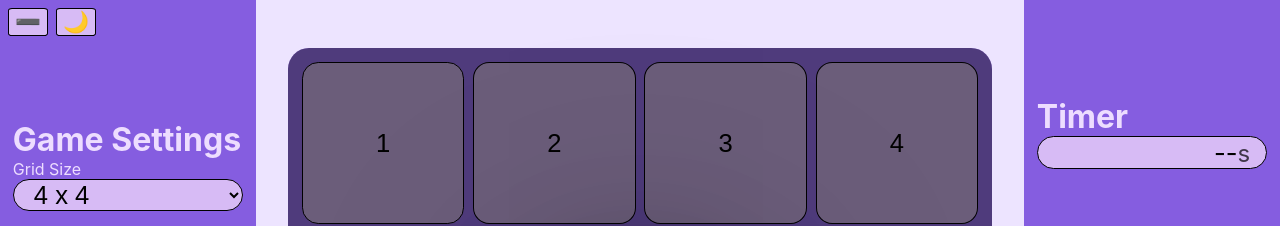
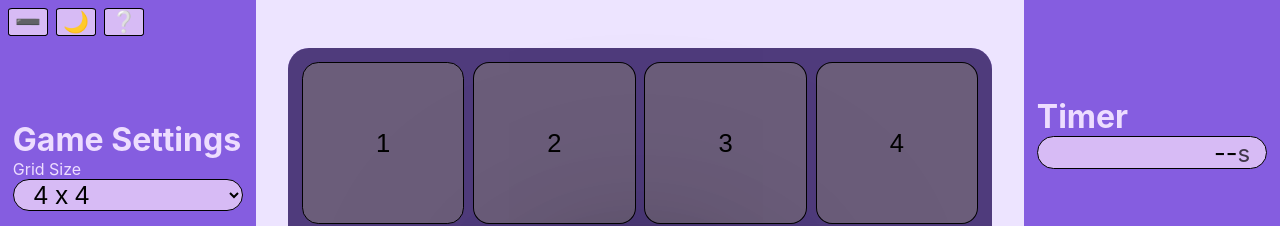
Before and after one commit to BerkYeni/schulteproject, a React (Create React App) app: page / in a window 1280 px wide. Shown: the top 226 px of the page. Built offline with nearby package versions, Linux system fonts and the light colour scheme.

Commit message:
added open about button

```diff
--- a/src/App.tsx
+++ b/src/App.tsx
@@ -58,6 +58,7 @@ const App = () => {
     getMatchesFromLocalStorage(matchesKey)
   );
   const [hidePanels, setHidePanels] = useState<boolean>(false);
+  const [aboutIsHidden, setAboutIsHidden] = useState(true);
   const [gameMode, setGameMode] = useState<GameMode>(GameMode.Vanilla);
 
   const resetMatches = () => setMatches([]);
@@ -487,11 +488,13 @@ const App = () => {
 
   const onExposePanels = () => setHidePanels(false)
   const onHidePanels = () => setHidePanels(true)
+  const onOpenAbout = () => setAboutIsHidden(false);
+  const onCloseAbout = () => setAboutIsHidden(true);
 
   return (
     <div className={`App`}>
-      <ScreenControls onExposePanels={onExposePanels} onHidePanels={onHidePanels} hidden={hidePanels} />
-      <About />
+      <ScreenControls onExposePanels={onExposePanels} onHidePanels={onHidePanels} onOpenAbout={onOpenAbout} hidden={hidePanels} />
+      <About aboutIsHidden={aboutIsHidden} onCloseAbout={onCloseAbout} />
 
 
       <ControlPanel
--- a/src/components/Other/About.tsx
+++ b/src/components/Other/About.tsx
@@ -2,13 +2,14 @@ import React, { FC, useState } from "react";
 import AboutSection from "./AboutSection";
 
 interface AboutProps {
-  // closeAboutButtonCallback: () => void;
+  onCloseAbout: () => void;
+  aboutIsHidden: boolean;
 }
 
 const About: FC<AboutProps> = (props) => {
-  // const { closeAboutButtonCallback } = props;
+  const { onCloseAbout, aboutIsHidden } = props;
   const [openedAccordionIndex, setOpenedAccordionIndex] = useState(0);
-  const [hidden, setHidden] = useState(true);
+  // const [hidden, setHidden] = useState(true);
 
   const aboutSections = [
     {
@@ -63,14 +64,14 @@ const About: FC<AboutProps> = (props) => {
 
   ];
 
-  const closeAboutCallback = () => setHidden((prev) => !prev);
+  // const onCloseAbout = () => setHidden((prev) => !prev);
 
   return (
-    <div className={hidden ? "hidden" : ""}>
-      <div className="aboutBgOverlay" onClick={closeAboutCallback}></div>
+    <div className={aboutIsHidden ? "hidden" : ""}>
+      <div className="aboutBgOverlay" onClick={onCloseAbout}></div>
 
       <div className="about">
-        <button className="closeAboutButton" onClick={closeAboutCallback}>X</button>
+        <button className="closeAboutButton" onClick={onCloseAbout}>X</button>
 
         {aboutSections.map((section, index) =>
           <AboutSection
--- /dev/null
+++ b/src/components/Other/OpenAboutButton.tsx
@@ -0,0 +1,22 @@
+import React, { FC } from "react";
+
+interface OpenAboutButtonProps {
+  onOpenAbout: () => void;
+}
+
+const OpenAboutButton: FC<OpenAboutButtonProps> = (props) => {
+  const { onOpenAbout } = props;
+
+  return (
+    <button
+      id="openAboutButton"
+      className={`screenControlButton smoothTransition tile unclicked`}
+      onClick={onOpenAbout}
+    >
+      <span>{"❔"}</span>
+    </button>
+  )
+}
+
+
+export default OpenAboutButton;
--- a/src/components/Other/ScreenControls.tsx
+++ b/src/components/Other/ScreenControls.tsx
@@ -2,21 +2,25 @@ import React, { FC } from "react";
 import { OnExposePanels, OnHidePanels } from "../../interfaces";
 import HidePanelsButton from "./HidePanelsButton";
 import ChangeThemeToggleButton from "./ChangeThemeToggleButton";
+import OpenAboutButton from "./OpenAboutButton";
 
 interface ScreenControlsProps {
   hidden: boolean;
   onHidePanels: OnHidePanels;
   onExposePanels: OnExposePanels;
+  onOpenAbout: () => void;
 }
 
 const ScreenControls: FC<ScreenControlsProps> = (props) => {
-  const { hidden, onHidePanels, onExposePanels } = props;
+  const { hidden, onHidePanels, onExposePanels, onOpenAbout } = props;
 
   return (
     <div className="screenControls">
       <HidePanelsButton hidden={hidden} onExposePanels={onExposePanels} onHidePanels={onHidePanels} />
 
       <ChangeThemeToggleButton />
+
+      <OpenAboutButton onOpenAbout={onOpenAbout} />
     </div>
   )
 }
```
